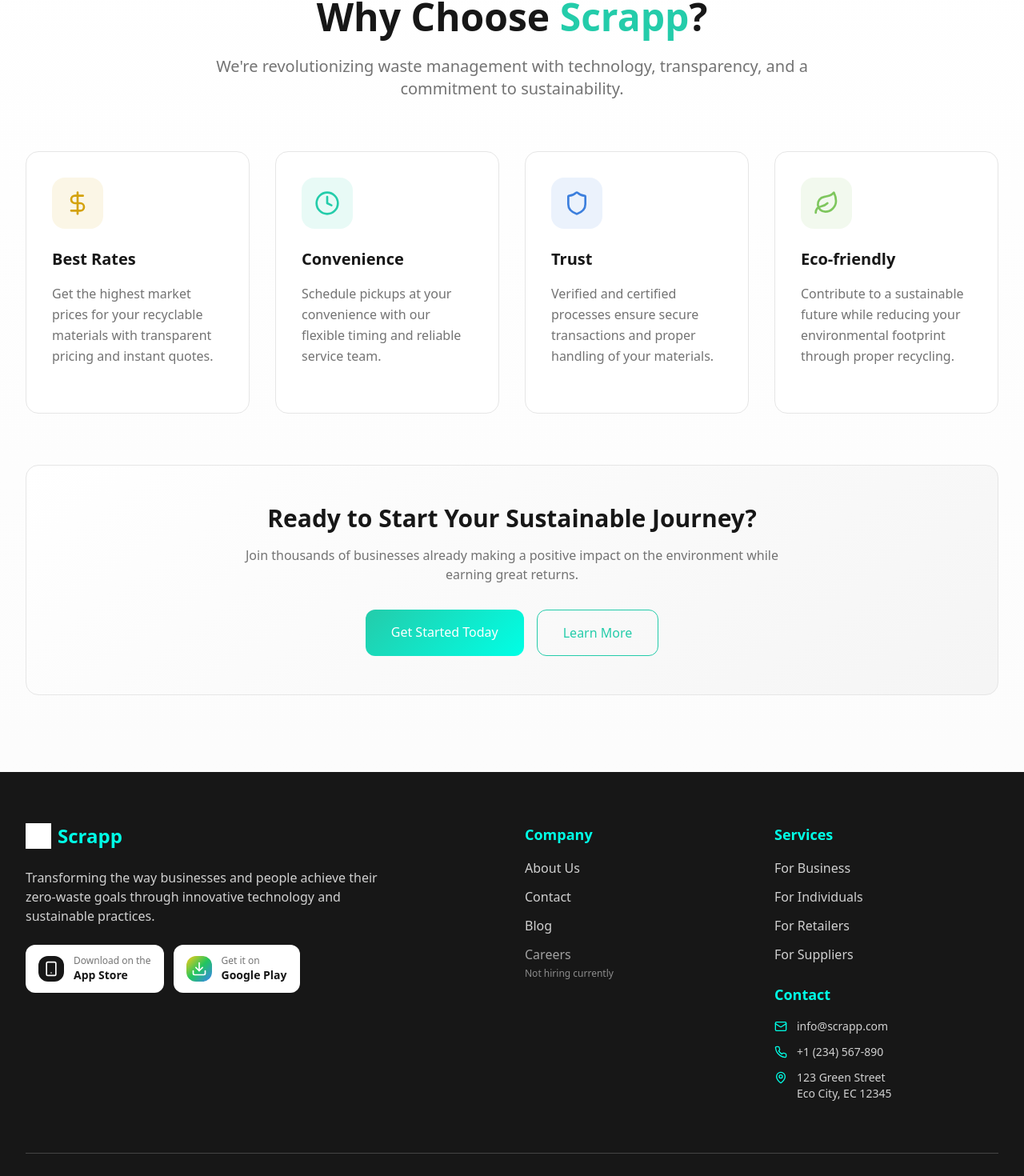
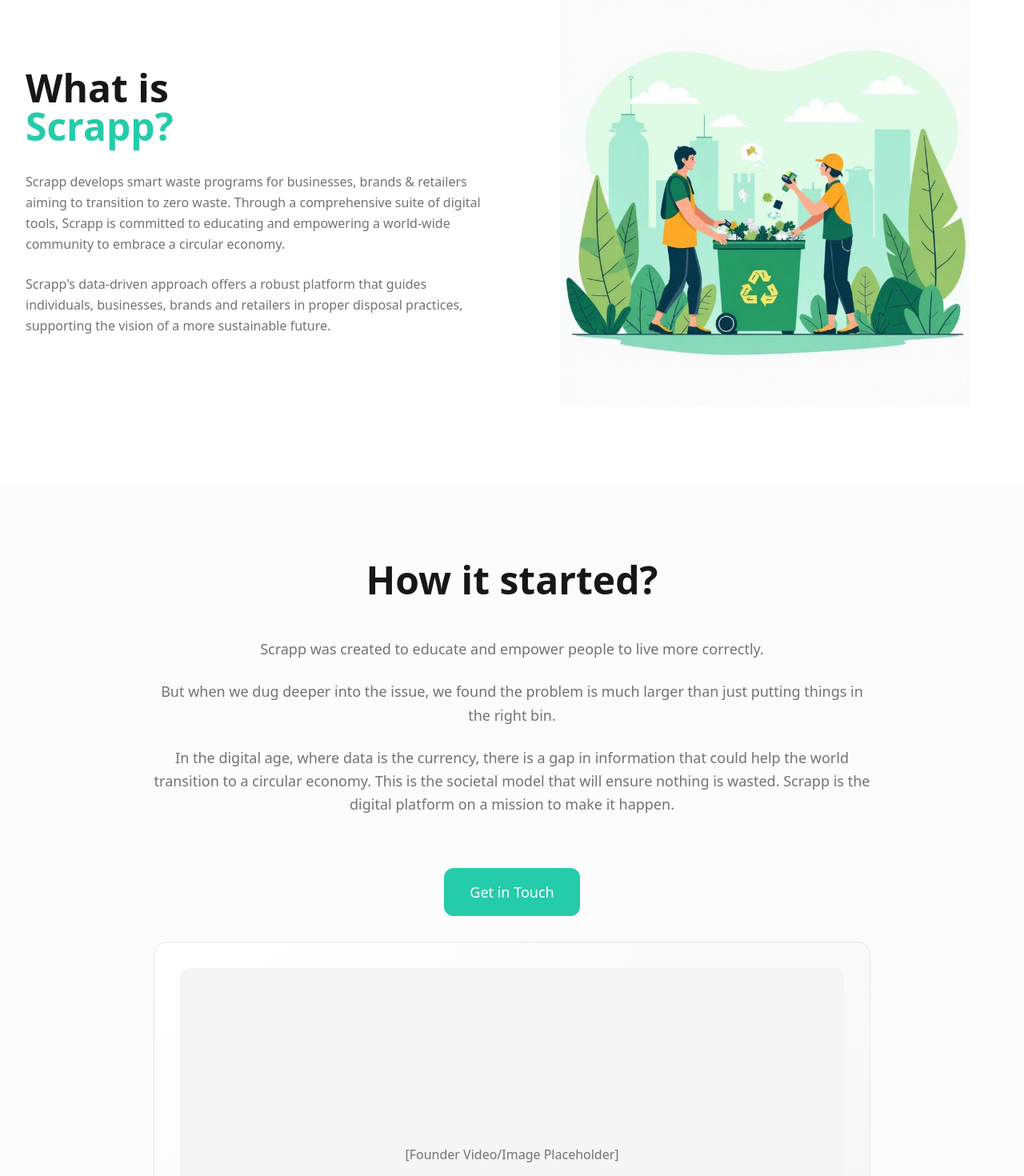
Before and after one commit to 1Burhanuddin/zetrow, a React (Vite) app: page / in a window 1280 px wide. Shown: the part 899-2369 px from the top of the page at 80% size. Built offline with nearby package versions, Linux system fonts and the light colour scheme.

Commit message:
Implement landing page design
Copy the landing page design as provided.

```diff
--- a/src/components/Footer.tsx
+++ b/src/components/Footer.tsx
@@ -1,5 +1,5 @@
 import { Smartphone, Download, Mail, MapPin, Phone } from 'lucide-react';
-import scrappLogo from '@/assets/scrapp-logo.png';
+import zfLogo from '@/assets/zf-logo.png';
 
 const Footer = () => {
   return (
@@ -12,14 +12,14 @@ const Footer = () => {
             <div className="lg:col-span-2">
               <div className="flex items-center space-x-2 mb-6">
                 <img
-                  src={scrappLogo}
+                  src={zfLogo}
                   alt="Scrapp Logo"
-                  className="h-8 w-auto filter brightness-0 invert"
+                  className="h-8 w-8 filter brightness-0 invert"
                 />
                 <span className="text-2xl font-bold text-app-highlight">Scrapp</span>
               </div>
               <p className="text-background/80 mb-6 max-w-md">
-                Transforming the way businesses and people achieve their zero-waste goals through innovative technology and sustainable practices.
+                Transforming the way businesses and people achieve their zero-waste goals.
               </p>
 
               {/* App Download Buttons */}
@@ -68,12 +68,13 @@ const Footer = () => {
 
             {/* Services & Contact */}
             <div>
-              <h3 className="text-lg font-semibold mb-4 text-app-highlight">Services</h3>
+              <h3 className="text-lg font-semibold mb-4 text-app-highlight">Products</h3>
               <ul className="space-y-3 mb-6">
                 <li><a href="#business" className="text-background/80 hover:text-background transition-colors">For Business</a></li>
+                <li><a href="#brands-retailers" className="text-background/80 hover:text-background transition-colors">For Brands & Retailers</a></li>
+                <li><a href="#suppliers" className="text-background/80 hover:text-background transition-colors">For Suppliers</a></li>
                 <li><a href="#individuals" className="text-background/80 hover:text-background transition-colors">For Individuals</a></li>
-                <li><a href="#retailers" className="text-background/80 hover:text-background transition-colors">For Retailers</a></li>
-                <li><a href="#suppliers" className="text-background/80 hover:text-background transition-colors">For Suppliers</a></li>
+                <li><a href="#zero-waste" className="text-background/80 hover:text-background transition-colors">Zero-Waste Champions Program</a></li>
               </ul>
 
               <h3 className="text-lg font-semibold mb-4 text-app-highlight">Contact</h3>
--- a/src/components/Header.tsx
+++ b/src/components/Header.tsx
@@ -1,6 +1,6 @@
 import { useState } from 'react';
 import { Menu, X, ChevronDown } from 'lucide-react';
-import scrappLogo from '@/assets/scrapp-logo.png';
+import zfLogo from '@/assets/zf-logo.png';
 
 const Header = () => {
   const [isMenuOpen, setIsMenuOpen] = useState(false);
@@ -16,9 +16,9 @@ const Header = () => {
           {/* Logo */}
           <div className="flex items-center space-x-2">
             <img
-              src={scrappLogo}
+              src={zfLogo}
               alt="Scrapp Logo"
-              className="h-8 w-auto"
+              className="h-8 w-8"
             />
             <span className="text-xl font-bold text-primary">Scrapp</span>
           </div>
--- /dev/null
+++ b/src/components/HowItStartedSection.tsx
@@ -0,0 +1,59 @@
+const HowItStartedSection = () => {
+  return (
+    <section className="py-16 lg:py-24 bg-muted/30">
+      <div className="container mx-auto px-4 sm:px-6 lg:px-8">
+        <div className="max-w-4xl mx-auto">
+          {/* Section Title */}
+          <h2 className="text-3xl sm:text-4xl lg:text-5xl font-bold text-foreground mb-12 text-center">
+            How it started?
+          </h2>
+
+          {/* Content */}
+          <div className="space-y-8 text-center">
+            <div className="space-y-6 text-muted-foreground leading-relaxed text-lg">
+              <p>
+                Scrapp was created to educate and empower people
+                to live more correctly.
+              </p>
+
+              <p>
+                But when we dug deeper into the issue, we found the
+                problem is much larger than just putting things in the
+                right bin.
+              </p>
+
+              <p>
+                In the digital age, where data is the currency, there is
+                a gap in information that could help the world
+                transition to a circular economy. This is the societal
+                model that will ensure nothing is wasted. Scrapp is the
+                digital platform on a mission to make it happen.
+              </p>
+            </div>
+
+            {/* Get in Touch Button */}
+            <div className="pt-8">
+              <a
+                href="#contact"
+                className="inline-block bg-primary text-primary-foreground px-8 py-4 rounded-xl font-medium text-lg hover:shadow-medium transition-all duration-300 hover:scale-105"
+              >
+                Get in Touch
+              </a>
+            </div>
+
+            {/* Placeholder for video/image */}
+            <div className="mt-12 bg-gradient-card rounded-2xl p-8 border border-border">
+              <div className="aspect-video bg-muted rounded-lg flex items-center justify-center">
+                <p className="text-muted-foreground">
+                  [Founder Video/Image Placeholder]
+                </p>
+              </div>
+            </div>
+          </div>
+        </div>
+      </div>
+    </section>
+  );
+};
+
+export default HowItStartedSection;
--- /dev/null
+++ b/src/components/MeetTheTeamSection.tsx
@@ -0,0 +1,73 @@
+import { Linkedin } from 'lucide-react';
+
+const teamMembers = [
+  {
+    name: "Evan Gwynne Davies",
+    title: "Chief Executive Officer",
+    image: "/api/placeholder/300/300", // Placeholder for team member photo
+    linkedin: "#"
+  },
+  {
+    name: "Mikey Pasciuto",
+    title: "Co-Founder",
+    image: "/api/placeholder/300/300", // Placeholder for team member photo
+    linkedin: "#"
+  }
+];
+
+const MeetTheTeamSection = () => {
+  return (
+    <section className="py-16 lg:py-24 bg-background">
+      <div className="container mx-auto px-4 sm:px-6 lg:px-8">
+        <div className="max-w-4xl mx-auto">
+          {/* Section Title */}
+          <h2 className="text-3xl sm:text-4xl lg:text-5xl font-bold text-foreground mb-16 text-center">
+            Meet the Team
+          </h2>
+
+          {/* Team Members Grid */}
+          <div className="grid grid-cols-1 md:grid-cols-2 gap-8 max-w-2xl mx-auto">
+            {teamMembers.map((member, index) => (
+              <div
+                key={member.name}
+                className="bg-card border border-border rounded-2xl overflow-hidden hover:shadow-medium transition-all duration-300 animate-slide-up"
+                style={{animationDelay: `${index * 0.2}s`}}
+              >
+                {/* Photo with LinkedIn overlay */}
+                <div className="relative group">
+                  <div className="aspect-square bg-primary/20 flex items-center justify-center">
+                    <div className="w-full h-full bg-gradient-to-br from-primary/30 to-secondary/30 flex items-center justify-center">
+                      <span className="text-muted-foreground text-sm">Team Member Photo</span>
+                    </div>
+                  </div>
+
+                  {/* LinkedIn Icon Overlay */}
+                  <div className="absolute top-4 left-4">
+                    <a
+                      href={member.linkedin}
+                      className="w-8 h-8 bg-[#0077B5] text-white rounded flex items-center justify-center hover:scale-110 transition-transform"
+                    >
+                      <Linkedin className="h-4 w-4" />
+                    </a>
+                  </div>
+                </div>
+
+                {/* Member Info */}
+                <div className="p-6 text-center">
+                  <h3 className="text-xl font-bold text-foreground mb-2">
+                    {member.name}
+                  </h3>
+                  <p className="text-muted-foreground">
+                    {member.title}
+                  </p>
+                </div>
+              </div>
+            ))}
+          </div>
+        </div>
+      </div>
+    </section>
+  );
+};
+
+export default MeetTheTeamSection;
--- /dev/null
+++ b/src/components/WhatIsScrappSection.tsx
@@ -0,0 +1,46 @@
+import whatIsScrappIllustration from '@/assets/what-is-scrapp-illustration.png';
+
+const WhatIsScrappSection = () => {
+  return (
+    <section className="py-16 lg:py-24 bg-background">
+      <div className="container mx-auto px-4 sm:px-6 lg:px-8">
+        <div className="grid grid-cols-1 lg:grid-cols-2 gap-12 items-center">
+          {/* Text Content */}
+          <div className="order-2 lg:order-1">
+            <h2 className="text-3xl sm:text-4xl lg:text-5xl font-bold text-foreground mb-8">
+              What is<br />
+              <span className="text-primary">Scrapp?</span>
+            </h2>
+
+            <div className="space-y-6 text-muted-foreground leading-relaxed">
+              <p>
+                Scrapp develops smart waste programs for businesses, brands &
+                retailers aiming to transition to zero waste. Through a
+                comprehensive suite of digital tools, Scrapp is committed to educating
+                and empowering a world-wide community to embrace a circular
+                economy.
+              </p>
+
+              <p>
+                Scrapp's data-driven approach offers a robust platform that guides
+                individuals, businesses, brands and retailers in proper disposal practices,
+                supporting the vision of a more sustainable future.
+              </p>
+            </div>
+          </div>
+
+          {/* Illustration */}
+          <div className="order-1 lg:order-2 flex justify-center">
+            <img
+              src={whatIsScrappIllustration}
+              alt="Waste management illustration"
+              className="w-full max-w-md lg:max-w-lg animate-fade-in"
+            />
+          </div>
+        </div>
+      </div>
+    </section>
+  );
+};
+
+export default WhatIsScrappSection;
--- a/src/pages/Index.tsx
+++ b/src/pages/Index.tsx
@@ -1,6 +1,8 @@
 import Header from '@/components/Header';
 import HeroSection from '@/components/HeroSection';
-import WhyUsSection from '@/components/WhyUsSection';
+import WhatIsScrappSection from '@/components/WhatIsScrappSection';
+import HowItStartedSection from '@/components/HowItStartedSection';
+import MeetTheTeamSection from '@/components/MeetTheTeamSection';
 import FloatingActions from '@/components/FloatingActions';
 import Footer from '@/components/Footer';
 
@@ -10,7 +12,9 @@ const Index = () => {
       <Header />
       <main>
         <HeroSection />
-        <WhyUsSection />
+        <WhatIsScrappSection />
+        <HowItStartedSection />
+        <MeetTheTeamSection />
       </main>
       <FloatingActions />
       <Footer />
```
Also changed, not shown: src/assets/what-is-scrapp-illustration.png (added), src/assets/zf-logo.png (added).
